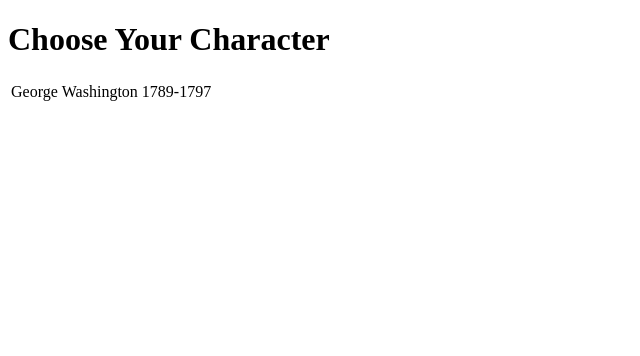
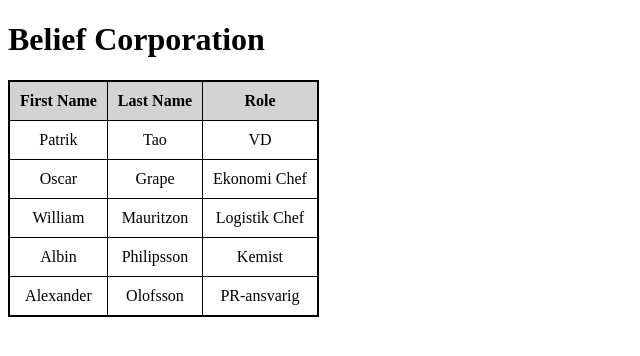
Before and after one commit to patriktao/GoogleWebpage, a plain HTML site: page hello.html in a window 1280 px wide. Shown: the whole page, without its empty margins (0-640 px from the left). Drawn offline with Linux system fonts and the light colour scheme.

Commit message:
Added Names

```diff
--- a/hello.html
+++ b/hello.html
@@ -3,14 +3,40 @@
   <head>
     <meta charset="utf-8">
     <title> Welcome to my Web Page!</title>
+    <style>
+      table{
+        border: 2px solid black;
+        border-collapse: collapse;
+      }
+      th, td {
+        border:1px solid black;
+        padding: 10px;
+        text-align: center;
+      }
+      th {
+        background-color: lightgray;
+      }
+    </style>
   </head>
   <body>
-    <h1> Choose Your Character</h1>
+    <h1> Belief Corporation</h1>
     <table>
       <tr>
-        <td> George </td>
-        <td> Washington </td>
-        <td> 1789-1797 </td>
+        <th> First Name </th> <th> Last Name </th> <th> Role </th>
+      <tr>
+        <td> Patrik </td> <td> Tao </td> <td> VD </td>
+      </tr>
+      <tr>
+        <td> Oscar </td>  <td> Grape </td> <td> Ekonomi Chef </td>
+      </tr>
+      <tr>
+        <td> William </td> <td> Mauritzon </td> <td> Logistik Chef </td>
+      </tr>
+      <tr>
+        <td> Albin </td> <td> Philipsson </td> <td> Kemist </td>
+      </tr>
+      <tr>
+        <td> Alexander </td> <td> Olofsson </td> <td> PR-ansvarig </td>
       </tr>
     </table>
   </body>
```
